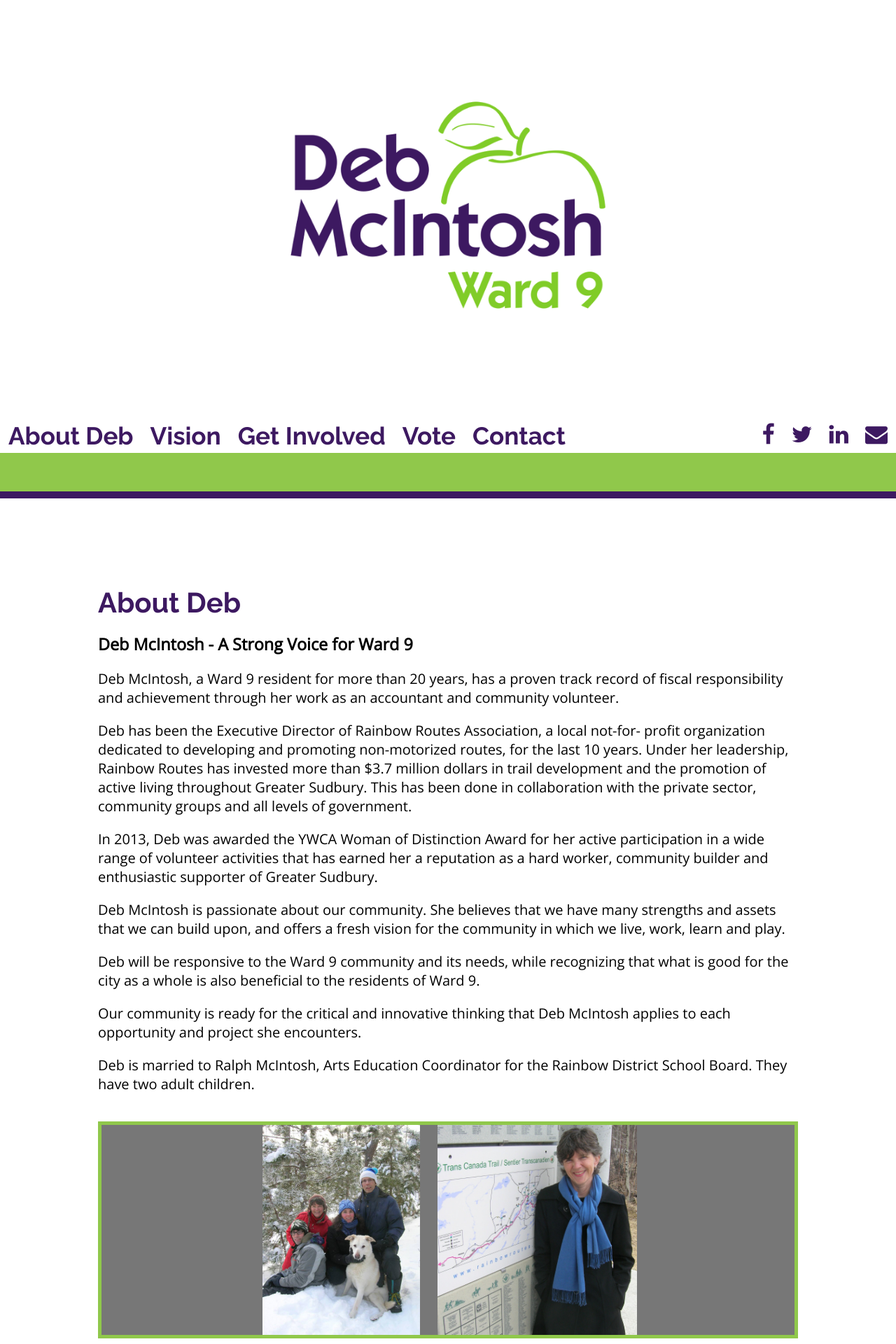
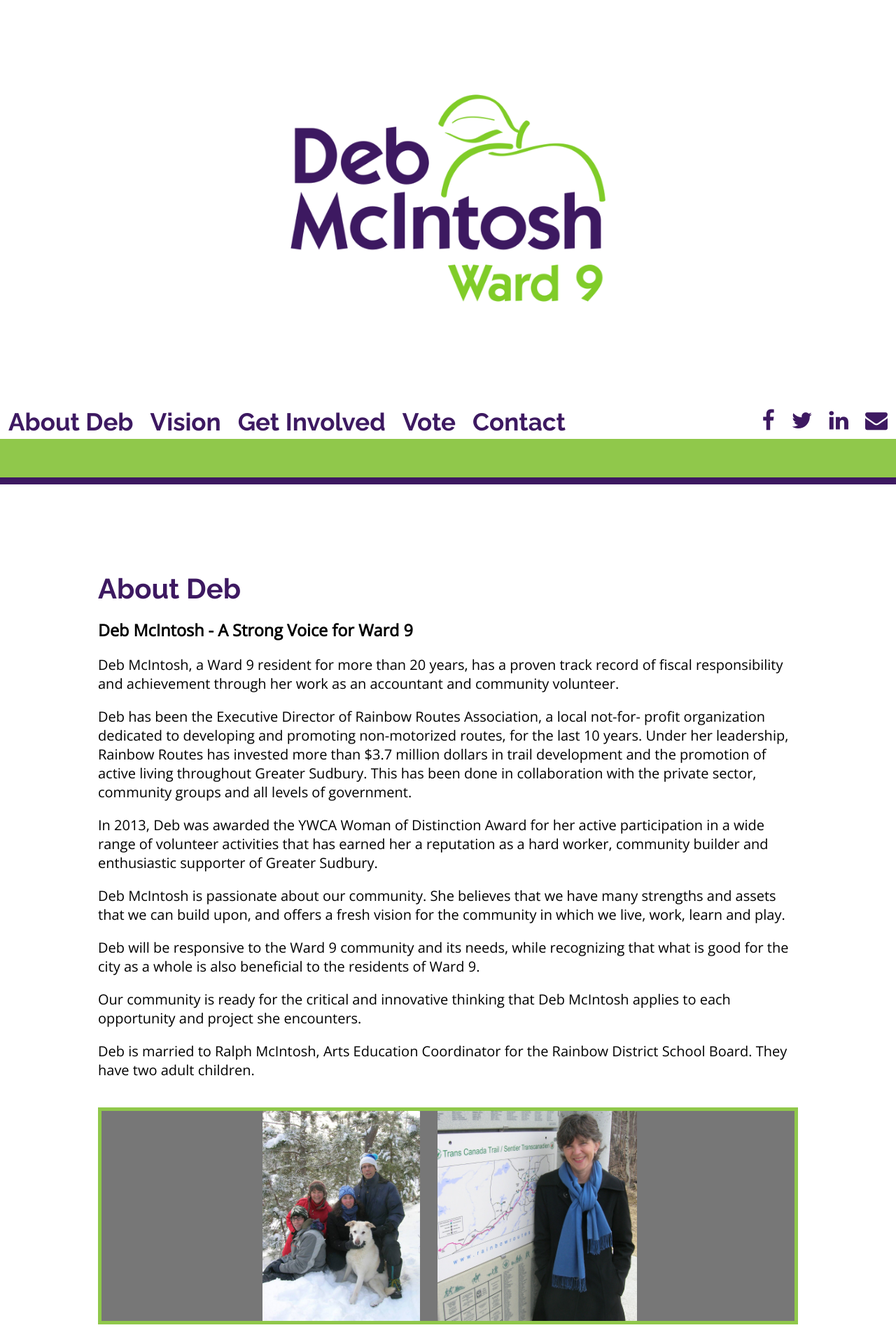
Before and after one commit to devonoel/debsite, a Jekyll site: the page built from index.html, in a window 1280 px wide. Shown: the top 1920 px of the page at 70% size. Built offline with Jekyll 4.4.1, drawn with Linux system fonts in a browser that asks for light colours; nearby versions of some CDN libraries; Markdown is read by kramdown in place of the engine named in the settings.

Commit message:
Small header tweak

```diff
--- a/css/main.css
+++ b/css/main.css
@@ -38,7 +38,7 @@ header {
 
 #title-area {
   position: relative;
-  margin: 145px auto;
+  margin: 135px auto;
 }
 
 .menu-links {
```
Also changed, not shown: 1 other file.
